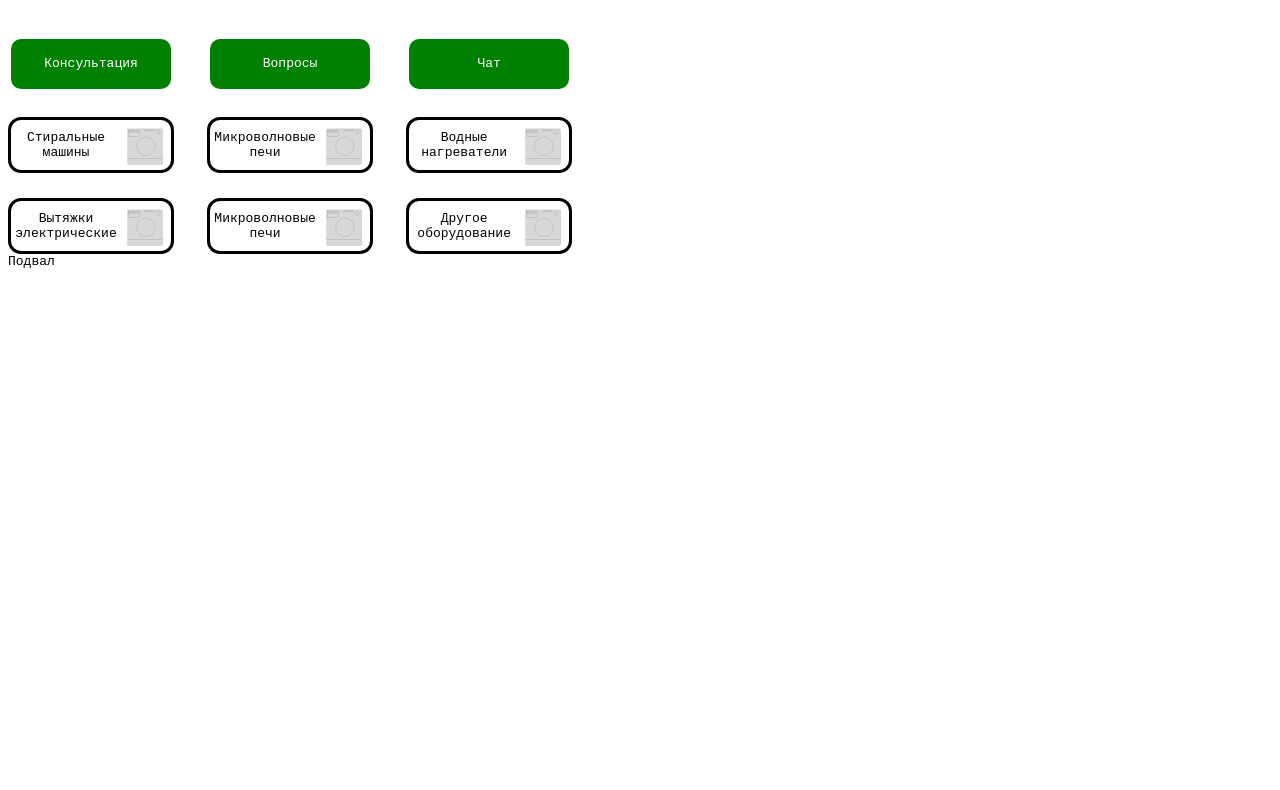
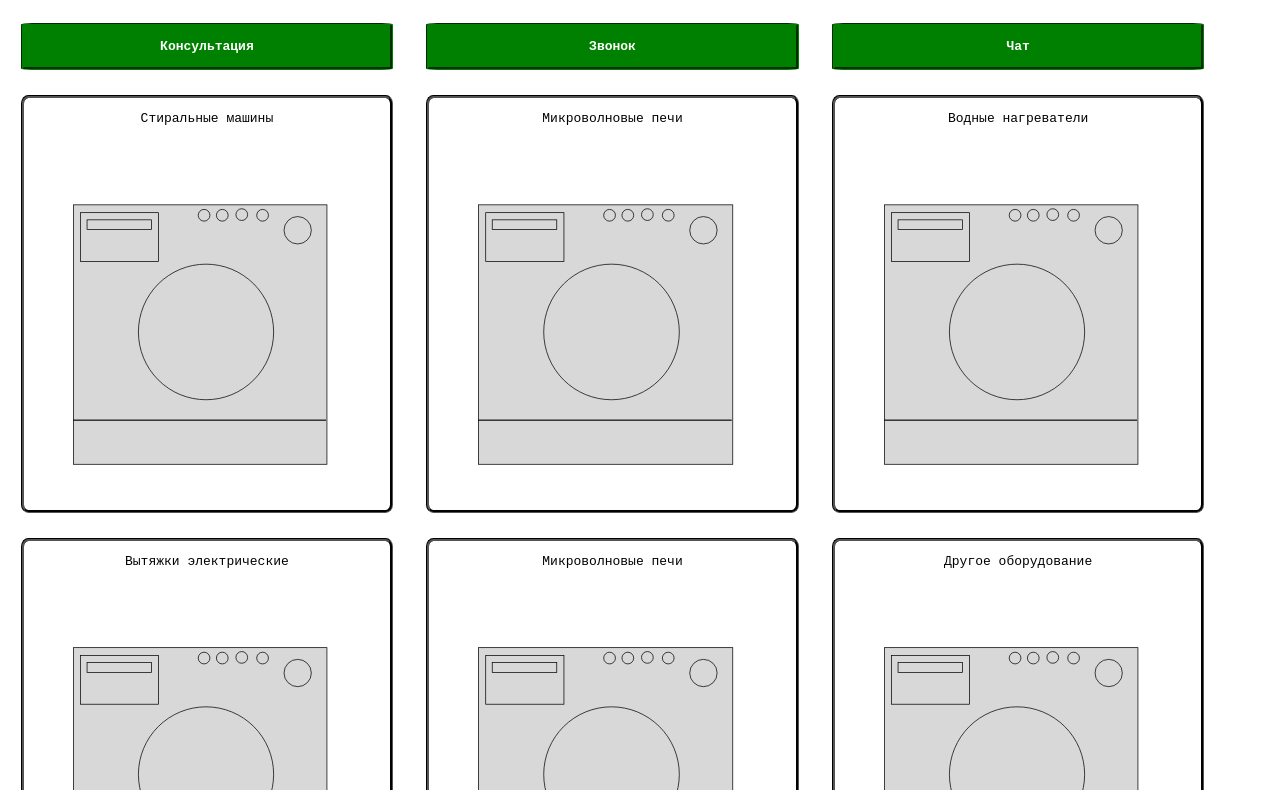
Before and after one commit to ragelalexandr/Pages, a plain HTML site: page index.html in a window 1280 px wide. Shown: the part 86-876 px from the top of the page. Before the commit the page ends 800 px from the top, so only its background shows below. Drawn offline with Linux system fonts and the light colour scheme.

Commit message:
281020222351

```diff
--- a/index.html
+++ b/index.html
@@ -12,18 +12,26 @@
 <body>
     <header>
         <h1>Ремонт бытовой техники</h1>
+        <div class="row">
+            <a href="http://t.me/AliaksandrRahel" text>
+                <div class="button">
+                    <p class="button-paragraph">Консультация</p>
+                </div>
+            </a>
+            <a href="tel:+375298608038" text></a>
+                <div class="button" href="tel:+375298608038">
+                    <p class="button-paragraph">Звонок</p>
+                </div>
+            </a>
+            <a href="http://t.me/AliaksandrRahel" text>
+                <div class="button">
+                    <p class="button-paragraph">Чат</p>
+                </div>
+            </a>
+        </div>
+    </header>
 
-    </header>
     <div class="first">
-        <div class="button" href="t.me/AliaksandrRahel">
-            <p class="button-paragraph">Консультация</p>
-        </div>
-        <div class="button" href="t.me/AliaksandrRahel">
-            <p class="button-paragraph">Вопросы</p>
-        </div>
-        <div class="button" href="t.me/AliaksandrRahel">
-            <p class="button-paragraph">Чат</p>
-        </div>
         <div class="row">
             <div class="card">
                 <p class="card-paragraph" class="card-image">Стиральные машины</p>
@@ -56,6 +64,7 @@
     </div>
 
     <footer>Подвал</footer>
+    <a href="tel:+375298608038"><div class="phone">+375298608038</div></a>
 
 </body>
 </html>
--- a/styles/style.css
+++ b/styles/style.css
@@ -1,90 +1,60 @@
 html{
+    font-family: monospace;
+}
+
+body{
 
 }
 
-
-
-body{
-    font-family: monospace;
+a{
+text-decoration: none !important;
+border: none !important;
 }
 
 header{
 
-    width: 100%;
+}
+
+h1{
+    text-align: center;
+    font-size: 300%;
+}
+
+.row{
 
 }
 
-.first{
-    width: 100%;
-    height: 100%;
+.button{
+    text-align: center;
+    display: inline-block;
+    background-color: green;
+    width: 29%;
+    margin: 1%;
+    border-color: green;
+    border-style: groove;
+    border-radius: 3%;
+
+
 }
-
-h1{
-    font-size: 300%;
-}
-
-.button{
-    background-color: green;
-
-    display: inline-flex;
-
-    height: 50px;
-    width:  160px;
-
-    text-align: right;
-    color: white;
-
-    height: 50px;
-    width:  160px;
-
-    margin-top: 2%;
-    margin-right: 2%;
-
-    border-color: green;
-    border-width: 1px;
-    border-style:groove;
-    border-radius: 1em;
-    border: solid;
-
-    font-size: 100%;
+.button:active{
+    background-color: darkgreen;
 }
 
 .button-paragraph{
-    text-align: center;
+    color: white;
+    font-weight: bold;
+    border-radius: 2%;
 
-    margin: auto;
+
 }
 
 .card{
+    text-align: center;
+    display: inline-block;
     background-color: white;
-
-    display: inline-flex;
-
-    height: 50px;
-    width:  160px;
-
-    margin-top: 2%;
-    margin-right: 2%;
-
-    text-align: left;
-
+    width: 29%;
+    margin: 1%;
     border-color: black;
-    border-width: 1px;
-    border-style:groove;
-    border-radius: 1em;
-    border: solid;
-
-    font-size: 100%;
+    border-style: groove;
+    border-radius: 2%;
 }
-
-.card-paragraph{
-    text-align: center;
-
-    margin: auto;
-}
-
-.card-image{
-    align-items: center;
-
-    margin: auto;
-}
```
